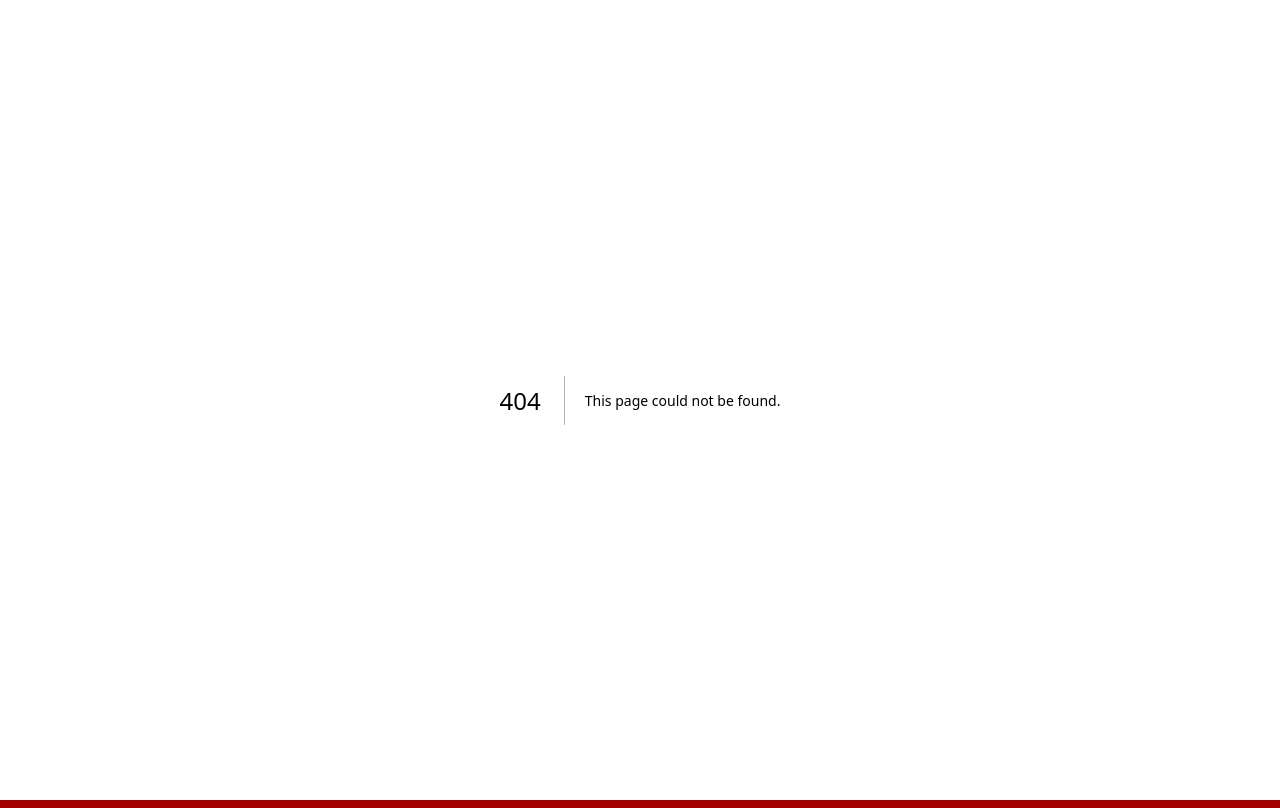
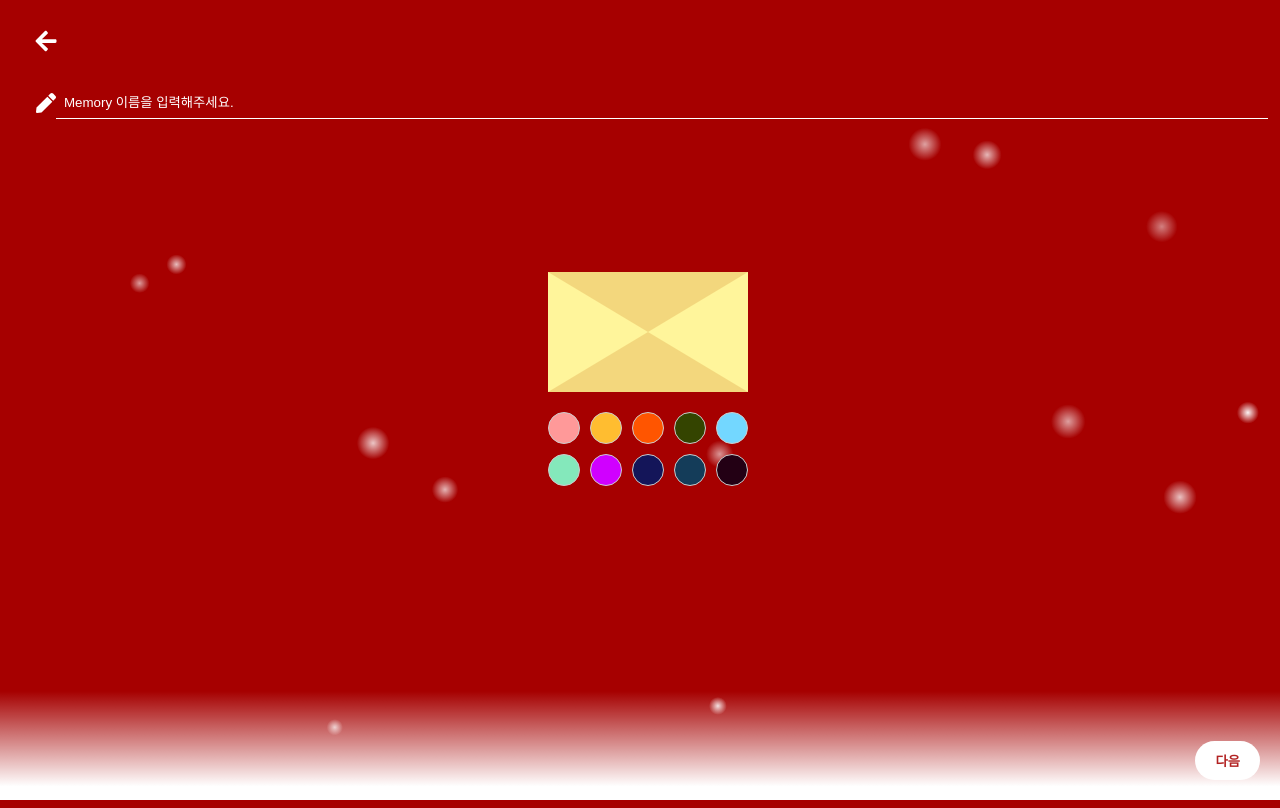
Before and after one commit to Memory-of-year-Frontend/Frontend, a Next.js app: page /letter_page in a window 1280 px wide. Before the commit this address had no page. Built offline with nearby package versions, Linux system fonts and the light colour scheme.

Commit message:
feat:편지지 설정페이지

```diff
--- /dev/null
+++ b/app/letter_page/page.js
@@ -0,0 +1,156 @@
+// app/letter_page/page.js
+"use client";
+
+import { useState } from 'react';
+import { useRouter } from 'next/navigation';
+import { FaPen, FaArrowLeft } from 'react-icons/fa';
+
+export default function LetterPage() {
+  const [name, setName] = useState('');
+  const [selectedColor, setSelectedColor] = useState('#f3d77d'); // 기본 색상
+  const router = useRouter();
+
+  const colors = ['#FF9999', '#FFBD30', '#FF5500', '#344400', '#73D7FF', '#84E8BB', '#D000FF', '#141559', '#143C59', '#230014'];
+
+  const getLighterColor = (color) => {
+    const colorValue = color.slice(1); // # 제거
+    const r = parseInt(colorValue.substring(0, 2), 16);
+    const g = parseInt(colorValue.substring(2, 4), 16);
+    const b = parseInt(colorValue.substring(4, 6), 16);
+
+    const lighterR = Math.min(255, r + 30);
+    const lighterG = Math.min(255, g + 30);
+    const lighterB = Math.min(255, b + 30);
+
+    return `rgb(${lighterR}, ${lighterG}, ${lighterB})`;
+  };
+
+  const handleColorSelect = (color) => {
+    setSelectedColor(color);
+  };
+
+  const handleNextPage = () => {
+    console.log('Name:', name, 'Selected Color:', selectedColor);
+    router.push('/NextPage');
+  };
+
+  const lighterColor = getLighterColor(selectedColor);
+
+  return (
+    <div style={{ backgroundColor: 'transparent', padding: '20px', minHeight: '100vh', color: '#FFF', position: 'relative' }}>
+      {/* 뒤로가기 버튼 */}
+      <button onClick={() => router.back()} style={{ marginBottom: '20px', zIndex: 10, background: 'none', border: 'none', color: '#FFF', cursor: 'pointer' }}>
+        <FaArrowLeft size={24} />
+      </button>
+
+      {/* 이름 입력 필드 */}
+      <div style={{ display: 'flex', alignItems: 'center', margin: '10px 0' }}>
+        <FaPen size={20} style={{ marginLeft: '8px', color: '#FFF' }} />
+        <input
+          type="text"
+          value={name}
+          onChange={(e) => setName(e.target.value)}
+          placeholder="Memory 이름을 입력해주세요."
+          style={{
+            flex: 1,
+            padding: '8px',
+            backgroundColor: 'transparent',
+            border: 'none',
+            borderBottom: '1px solid #FFF',
+            color: '#FFF',
+            outline: 'none',
+          }}
+        />
+      </div>
+
+      {/* placeholder 색상 스타일링 */}
+      <style jsx>{`
+        input::placeholder {
+          color: #FFF;
+        }
+      `}</style>
+
+      <div style={{ display: 'flex', flexDirection: 'column', justifyContent: 'center', alignItems: 'center', minHeight: '60vh' }}>
+        {/* 편지지 디자인 */}
+        <div style={{ position: 'relative', width: '200px', height: '120px', margin: '20px auto' }}>
+          {/* 메인 사각형 */}
+          <div style={{
+            width: '100%',
+            height: '100%',
+            backgroundColor: selectedColor,
+            position: 'absolute',
+          }}></div>
+
+          {/* 왼쪽 삼각형 */}
+          <div style={{
+            position: 'absolute',
+            top: 0,
+            left: 0,
+            width: '50%',
+            height: '100%',
+            backgroundColor: lighterColor,
+            clipPath: 'polygon(0 0, 100% 50%, 0 100%)',
+          }}></div>
+
+          {/* 오른쪽 삼각형 */}
+          <div style={{
+            position: 'absolute',
+            top: 0,
+            right: 0,
+            width: '50%',
+            height: '100%',
+            backgroundColor: lighterColor,
+            clipPath: 'polygon(100% 0, 0 50%, 100% 100%)',
+          }}></div>
+        </div>
+
+        <div>
+          <div
+            style={{
+              display: 'grid',
+              gridTemplateColumns: 'repeat(5, 1fr)',
+              gap: '10px',
+              maxWidth: '200px',
+              margin: '0 auto',
+            }}
+          >
+            {colors.map((color) => (
+              <div
+                key={color}
+                onClick={() => handleColorSelect(color)}
+                style={{
+                  backgroundColor: color,
+                  width: '30px',
+                  height: '30px',
+                  borderRadius: '50%',
+                  border: selectedColor === color ? '3px solid #FFF' : '1px solid #CCC',
+                  cursor: 'pointer',
+                }}
+              />
+            ))}
+          </div>
+        </div>
+      </div>
+
+      {/* 다음 버튼 */}
+      <button
+        onClick={handleNextPage}
+        style={{
+          position: 'fixed',
+          bottom: '20px',
+          right: '20px',
+          zIndex: 10,
+          backgroundColor: '#FFF',
+          color: '#B22222',
+          padding: '10px 20px',
+          border: 'none',
+          borderRadius: '20px',
+          fontWeight: 'bold',
+          cursor: 'pointer',
+        }}
+      >
+        다음
+      </button>
+    </div>
+  );
+}
--- a/package.json
+++ b/package.json
@@ -9,7 +9,7 @@
     "lint": "next lint"
   },
   "dependencies": {
-    "next": "15.0.3",
+    "next": "^15.0.3",
     "react": "^18.3.1",
     "react-dom": "^18.3.1",
     "react-icons": "^5.3.0",
```
Also changed, not shown: 1 other file (tests, documents, lock files or other folders).
